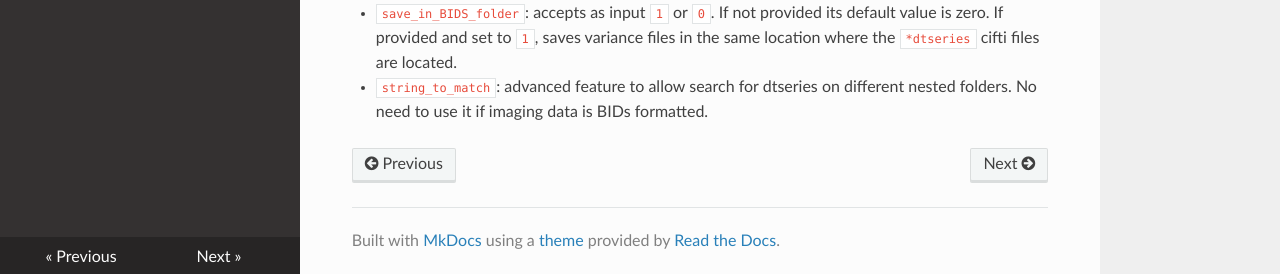
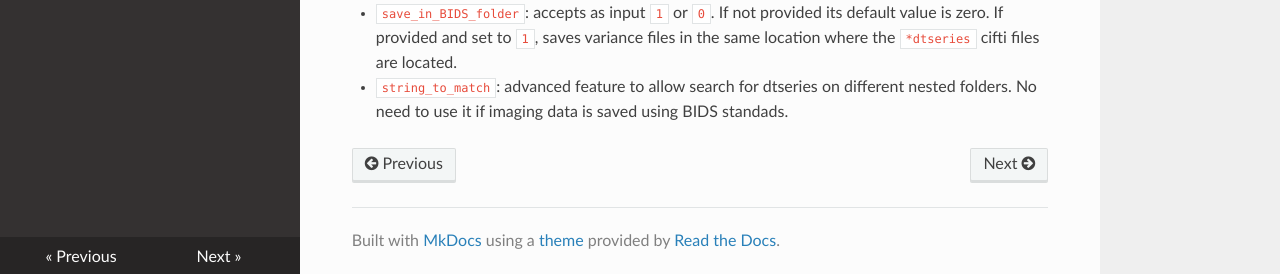
Before and after one commit to omiranda/GUI_environments_documentation, an MkDocs documentation site: the page built from docs/prep.md, in a window 1280 px wide and 1377 px high. Shown: the part 1100-1374 px from the top of the window. Built offline with MkDocs 1.6.1, drawn with Linux system fonts in a browser that asks for light colours; nearby versions of some CDN libraries; old or Windows-style settings are respelled for this version of MkDocs.

Commit message:
Update prep.md

```diff
--- a/docs/prep.md
+++ b/docs/prep.md
@@ -38,4 +38,4 @@ dtvariance_patch(path_list_file)
 
 - `output_folder`: Path to a output folder. If not provided,  creates a folder named `dtvariace_files` and saves the data there:  `output_folder=[pwd filesep 'dtvariance_files']`;
 - `save_in_BIDS_folder`: accepts as input `1` or `0`. If not provided its default value is zero. If provided and set to `1`, saves variance files in the same location where the `*dtseries` cifti files are located.
-- `string_to_match`: advanced feature to allow search for dtseries on different nested folders. No need to use it if imaging data is BIDs formatted.
+- `string_to_match`: advanced feature to allow search for dtseries on different nested folders. No need to use it if imaging data is saved using BIDS standads.
```
